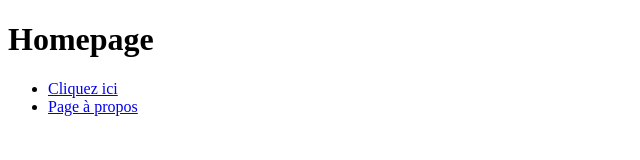
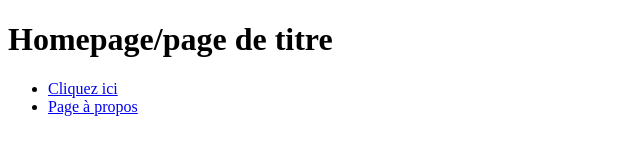
Before and after one commit to Naiirys/HTML-links-and-images, a plain HTML site: page index.html in a window 1280 px wide. Shown: the whole page, without its empty margins (0-640 px from the left). Drawn offline with Linux system fonts and the light colour scheme.

Commit message:
premier commit

```diff
--- a/index.html
+++ b/index.html
@@ -6,7 +6,7 @@
     <title>Homepage</title>
 </head>
 <body>
-    <h1>Homepage</h1>
+    <h1>Homepage/page de titre</h1>
     <ul>
         <li><a href="https://www.theodinproject.com/about" target="_blank" rel="noopener noreferrer">Cliquez ici</a></li>
         <li><a href="pages/about.html">Page à propos</a></li>
```
Also changed, not shown: pages/about.html (+1 -1 lines).
